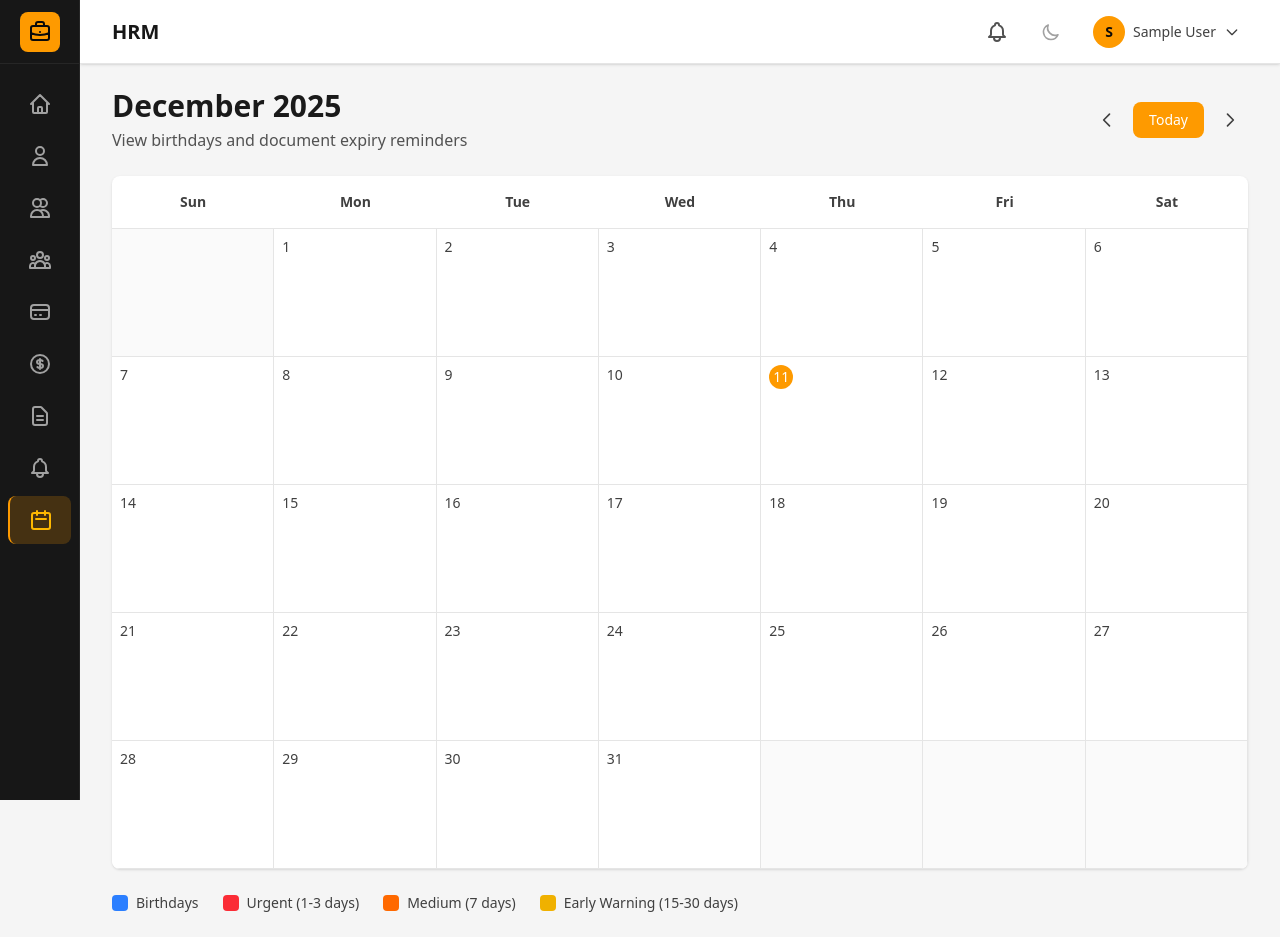
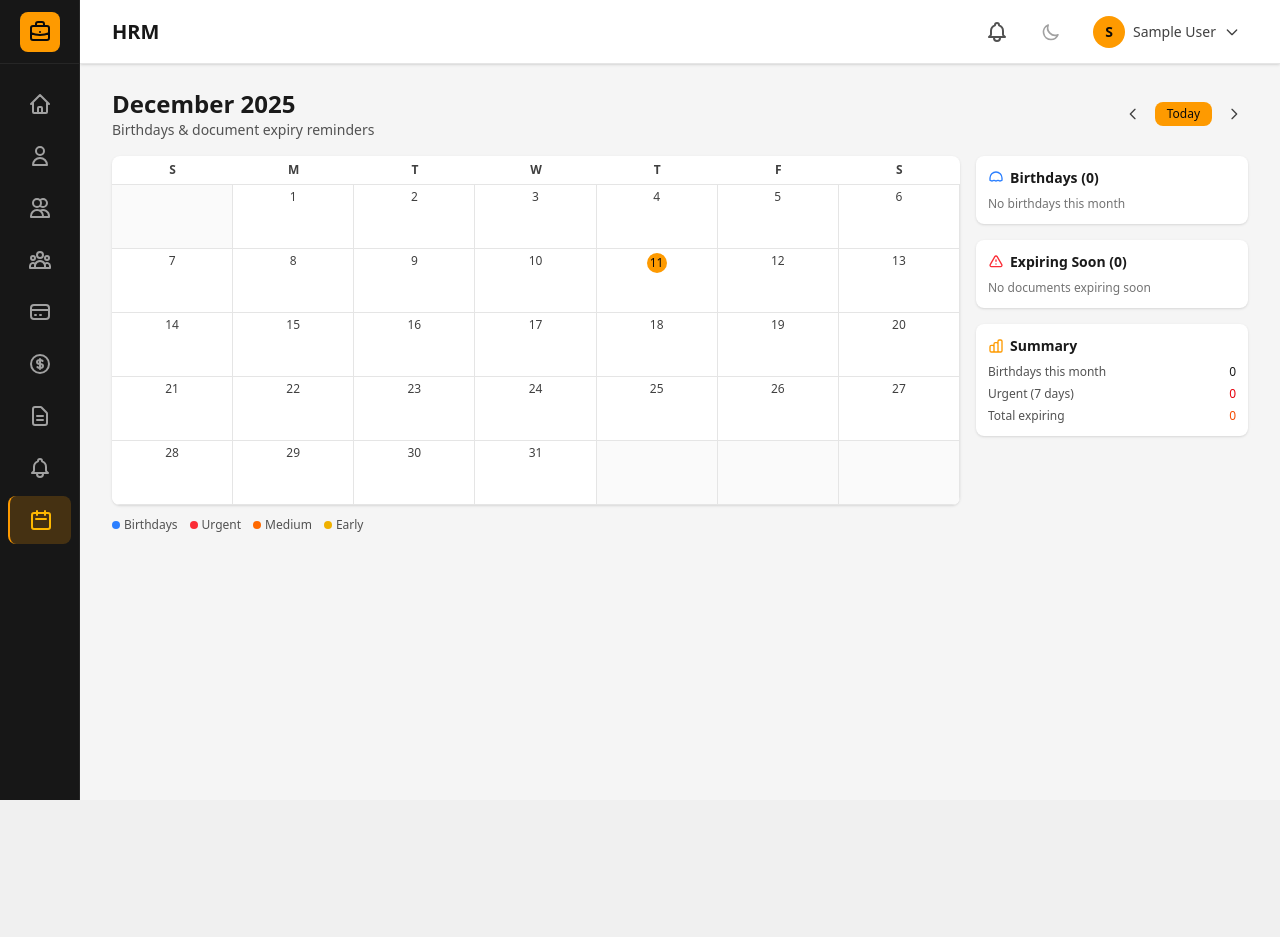
Before and after one commit to Moksha89/hrm, a Laravel app: page /calendar in a window 1280 px wide. After the commit the page ends 800 px from the top, so only its background shows below. Run offline with Laravel 12, Linux system fonts and the light colour scheme; a user stored in the database is signed in; data comes from the database, SQL or seed files in the repository; tables that the repository leaves empty hold one stand-in row (values such as "Sample post"); data that the repository does not hold is empty; style sheets or scripts are compiled from the project's sources; some libraries are stand-ins or nearby versions.

Commit message:
Add single session login and improve calendar with smaller icons and sidebar lists
Co-Authored-By: Tulasiram Pemmadi <tulasirampemmadi@gmail.com>

```diff
--- a/app/Http/Controllers/CalendarController.php
+++ b/app/Http/Controllers/CalendarController.php
@@ -18,6 +18,7 @@ class CalendarController extends Controller
         $daysInMonth = $currentDate->daysInMonth;
         $firstDayOfWeek = $currentDate->dayOfWeek;
 
+        // Get birthdays for the current month
         $birthdays = Employee::with('user')
             ->whereNotNull('dob')
             ->where('status', 'active')
@@ -30,13 +31,50 @@ class CalendarController extends Controller
                 return [
                     'type' => 'birthday',
                     'day' => $dob->day,
+                    'employee_id' => $employee->id,
                     'employee_name' => $employee->user->name,
                     'title' => $employee->user->name . "'s Birthday",
+                    'date' => $dob->format('M d'),
                     'color' => 'blue',
+                ];
+            })
+            ->sortBy('day')
+            ->values();
+
+        // Get upcoming document expiries (next 30 days)
+        $today = now();
+        $thirtyDaysFromNow = $today->copy()->addDays(30);
+
+        $upcomingExpiries = Document::with(['employee.user'])
+            ->whereNotNull('expiry_date')
+            ->whereBetween('expiry_date', [$today, $thirtyDaysFromNow])
+            ->whereHas('employee', function ($query) {
+                $query->where('status', 'active');
+            })
+            ->orderBy('expiry_date')
+            ->get()
+            ->map(function ($document) use ($today) {
+                $expiryDate = Carbon::parse($document->expiry_date);
+                $daysUntilExpiry = $today->diffInDays($expiryDate, false);
+
+                $color = match(true) {
+                    $daysUntilExpiry <= 3 => 'red',
+                    $daysUntilExpiry <= 7 => 'orange',
+                    default => 'yellow'
+                };
+
+                return [
+                    'type' => 'expiry',
+                    'employee_id' => $document->employee->id,
+                    'employee_name' => $document->employee->user->name,
+                    'document_name' => $document->document_name,
+                    'days_until_expiry' => $daysUntilExpiry,
+                    'expiry_date' => $expiryDate->format('M d, Y'),
+                    'color' => $color,
                 ];
             });
 
-        $today = now();
+        // Get reminders for calendar display
         $reminders = Document::with(['employee.user'])
             ->whereNotNull('expiry_date')
             ->whereHas('employee', function ($query) {
@@ -80,13 +118,25 @@ class CalendarController extends Controller
                 return $reminder['month'] == $month && $reminder['year'] == $year;
             });
 
-        $events = $birthdays->concat($reminders)->groupBy('day');
+        // Create calendar events for display
+        $calendarBirthdays = $birthdays->map(function ($b) {
+            return [
+                'type' => 'birthday',
+                'day' => $b['day'],
+                'title' => $b['employee_name'] . "'s Birthday",
+                'color' => 'blue',
+            ];
+        });
+
+        $events = $calendarBirthdays->concat($reminders)->groupBy('day');
 
         return view('calendar.index', compact(
             'currentDate',
             'daysInMonth',
             'firstDayOfWeek',
             'events',
+            'birthdays',
+            'upcomingExpiries',
             'month',
             'year'
         ));
--- a/resources/views/calendar/index.blade.php
+++ b/resources/views/calendar/index.blade.php
@@ -4,39 +4,41 @@
 
 @section('content')
 <div class="max-w-7xl mx-auto">
-    <div class="flex flex-col sm:flex-row sm:items-center sm:justify-between mb-6 gap-4">
+    <div class="flex flex-col sm:flex-row sm:items-center sm:justify-between mb-4 gap-3">
         <div>
-            <h1 class="text-2xl sm:text-3xl font-bold text-gray-900 dark:text-white">
+            <h1 class="text-xl sm:text-2xl font-bold text-gray-900 dark:text-white">
                 {{ $currentDate->format('F Y') }}
             </h1>
-            <p class="text-gray-600 dark:text-gray-400 mt-1">View birthdays and document expiry reminders</p>
+            <p class="text-gray-600 dark:text-gray-400 text-sm">Birthdays & document expiry reminders</p>
         </div>
         <div class="flex items-center space-x-2">
             <a href="{{ route('calendar', ['month' => $currentDate->copy()->subMonth()->month, 'year' => $currentDate->copy()->subMonth()->year]) }}"
-               class="p-2 text-gray-700 dark:text-gray-300 hover:bg-gray-100 dark:hover:bg-gray-700 rounded-lg transition-colors">
-                <svg class="w-5 h-5" fill="none" stroke="currentColor" viewBox="0 0 24 24">
+               class="p-1.5 text-gray-700 dark:text-gray-300 hover:bg-gray-100 dark:hover:bg-gray-700 rounded-lg transition-colors">
+                <svg class="w-4 h-4" fill="none" stroke="currentColor" viewBox="0 0 24 24">
                     <path stroke-linecap="round" stroke-linejoin="round" stroke-width="2" d="M15 19l-7-7 7-7"></path>
                 </svg>
             </a>
             <a href="{{ route('calendar') }}"
-               class="px-4 py-2 bg-amber-500 hover:bg-amber-600 text-white rounded-lg text-sm font-medium transition-colors">
+               class="px-3 py-1 bg-amber-500 hover:bg-amber-400 text-black rounded-lg text-xs font-medium transition-colors">
                 Today
             </a>
             <a href="{{ route('calendar', ['month' => $currentDate->copy()->addMonth()->month, 'year' => $currentDate->copy()->addMonth()->year]) }}"
-               class="p-2 text-gray-700 dark:text-gray-300 hover:bg-gray-100 dark:hover:bg-gray-700 rounded-lg transition-colors">
-                <svg class="w-5 h-5" fill="none" stroke="currentColor" viewBox="0 0 24 24">
+               class="p-1.5 text-gray-700 dark:text-gray-300 hover:bg-gray-100 dark:hover:bg-gray-700 rounded-lg transition-colors">
+                <svg class="w-4 h-4" fill="none" stroke="currentColor" viewBox="0 0 24 24">
                     <path stroke-linecap="round" stroke-linejoin="round" stroke-width="2" d="M9 5l7 7-7 7"></path>
                 </svg>
             </a>
         </div>
     </div>
 
+    <div class="grid grid-cols-1 lg:grid-cols-4 gap-4">
+        <!-- Calendar Grid -->
+        <div class="lg:col-span-3">
             <div class="bg-white dark:bg-gray-800 rounded-lg shadow overflow-hidden">
                 <div class="grid grid-cols-7 border-b border-gray-200 dark:border-gray-700">
-            @foreach(['Sun', 'Mon', 'Tue', 'Wed', 'Thu', 'Fri', 'Sat'] as $day)
-            <div class="p-2 sm:p-4 text-center font-semibold text-gray-700 dark:text-gray-300 text-xs sm:text-sm">
-                <span class="hidden sm:inline">{{ $day }}</span>
-                <span class="sm:hidden">{{ substr($day, 0, 1) }}</span>
+                    @foreach(['S', 'M', 'T', 'W', 'T', 'F', 'S'] as $day)
+                    <div class="p-1.5 text-center font-semibold text-gray-700 dark:text-gray-300 text-xs">
+                        {{ $day }}
                     </div>
                     @endforeach
                 </div>
@@ -54,20 +56,20 @@
                                 $dayEvents = $events->get($day, collect());
                             @endphp
 
-                    <div class="min-h-16 sm:min-h-32 p-1 sm:p-2 border-b border-r border-gray-200 dark:border-gray-700 {{ $isCurrentMonth ? 'bg-white dark:bg-gray-800' : 'bg-gray-50 dark:bg-gray-900' }}">
+                            <div class="min-h-10 sm:min-h-16 p-0.5 sm:p-1 border-b border-r border-gray-200 dark:border-gray-700 {{ $isCurrentMonth ? 'bg-white dark:bg-gray-800' : 'bg-gray-50 dark:bg-gray-900' }}">
                                 @if($isCurrentMonth)
-                            <div class="flex items-center justify-between mb-1">
-                                <span class="text-xs sm:text-sm font-medium {{ $isToday ? 'bg-amber-500 text-white w-5 h-5 sm:w-6 sm:h-6 rounded-full flex items-center justify-center' : 'text-gray-700 dark:text-gray-300' }}">
+                                    <div class="flex items-center justify-center mb-0.5">
+                                        <span class="text-xs font-medium {{ $isToday ? 'bg-amber-500 text-black w-5 h-5 rounded-full flex items-center justify-center' : 'text-gray-700 dark:text-gray-300' }}">
                                             {{ $day }}
                                         </span>
                                     </div>
 
-                            @foreach($dayEvents as $event)
-                                <div class="mb-1 px-1 sm:px-2 py-0.5 sm:py-1 rounded text-xs truncate {{ $event['color'] == 'blue' ? 'bg-blue-100 dark:bg-blue-900/30 text-blue-800 dark:text-blue-300' : ($event['color'] == 'red' ? 'bg-red-100 dark:bg-red-900/30 text-red-800 dark:text-red-300' : ($event['color'] == 'orange' ? 'bg-orange-100 dark:bg-orange-900/30 text-orange-800 dark:text-orange-300' : 'bg-yellow-100 dark:bg-yellow-900/30 text-yellow-800 dark:text-yellow-300')) }}">
-                                    <span class="hidden sm:inline">{{ $event['title'] }}</span>
-                                    <span class="sm:hidden">{{ Str::limit($event['title'], 5) }}</span>
-                                </div>
+                                    @foreach($dayEvents->take(2) as $event)
+                                        <div class="mb-0.5 mx-auto w-2 h-2 rounded-full {{ $event['color'] == 'blue' ? 'bg-blue-500' : ($event['color'] == 'red' ? 'bg-red-500' : ($event['color'] == 'orange' ? 'bg-orange-500' : 'bg-yellow-500')) }}" title="{{ $event['title'] }}"></div>
                                     @endforeach
+                                    @if($dayEvents->count() > 2)
+                                        <div class="text-center text-xs text-gray-400">+{{ $dayEvents->count() - 2 }}</div>
+                                    @endif
                                 @endif
                             </div>
                         @endfor
@@ -78,22 +80,105 @@
                 </div>
             </div>
 
-    <div class="mt-6 flex flex-wrap items-center gap-4 sm:gap-6 text-sm">
-        <div class="flex items-center space-x-2">
-            <div class="w-4 h-4 bg-blue-500 rounded"></div>
-            <span class="text-gray-700 dark:text-gray-300">Birthdays</span>
+            <!-- Legend -->
+            <div class="mt-3 flex flex-wrap items-center gap-3 text-xs">
+                <div class="flex items-center space-x-1">
+                    <div class="w-2 h-2 bg-blue-500 rounded-full"></div>
+                    <span class="text-gray-600 dark:text-gray-400">Birthdays</span>
                 </div>
-        <div class="flex items-center space-x-2">
-            <div class="w-4 h-4 bg-red-500 rounded"></div>
-            <span class="text-gray-700 dark:text-gray-300">Urgent (1-3 days)</span>
+                <div class="flex items-center space-x-1">
+                    <div class="w-2 h-2 bg-red-500 rounded-full"></div>
+                    <span class="text-gray-600 dark:text-gray-400">Urgent</span>
                 </div>
-        <div class="flex items-center space-x-2">
-            <div class="w-4 h-4 bg-orange-500 rounded"></div>
-            <span class="text-gray-700 dark:text-gray-300">Medium (7 days)</span>
+                <div class="flex items-center space-x-1">
+                    <div class="w-2 h-2 bg-orange-500 rounded-full"></div>
+                    <span class="text-gray-600 dark:text-gray-400">Medium</span>
                 </div>
-        <div class="flex items-center space-x-2">
-            <div class="w-4 h-4 bg-yellow-500 rounded"></div>
-            <span class="text-gray-700 dark:text-gray-300">Early Warning (15-30 days)</span>
+                <div class="flex items-center space-x-1">
+                    <div class="w-2 h-2 bg-yellow-500 rounded-full"></div>
+                    <span class="text-gray-600 dark:text-gray-400">Early</span>
+                </div>
+            </div>
+        </div>
+
+        <!-- Sidebar Lists -->
+        <div class="space-y-4">
+            <!-- Birthdays This Month -->
+            <div class="bg-white dark:bg-gray-800 rounded-lg shadow p-3">
+                <h3 class="text-sm font-semibold text-gray-900 dark:text-white mb-2 flex items-center">
+                    <svg class="w-4 h-4 mr-1.5 text-blue-500" fill="none" stroke="currentColor" viewBox="0 0 24 24">
+                        <path stroke-linecap="round" stroke-linejoin="round" stroke-width="2" d="M21 15.546c-.523 0-1.046.151-1.5.454a2.704 2.704 0 01-3 0 2.704 2.704 0 00-3 0 2.704 2.704 0 01-3 0 2.704 2.704 0 00-3 0 2.704 2.704 0 01-3 0A2.704 2.704 0 003 15.546V12a9 9 0 0118 0v3.546z"></path>
+                    </svg>
+                    Birthdays ({{ $birthdays->count() }})
+                </h3>
+                @if($birthdays->count() > 0)
+                    <ul class="space-y-1.5 max-h-40 overflow-y-auto">
+                        @foreach($birthdays as $birthday)
+                            <li class="flex items-center justify-between text-xs">
+                                <a href="{{ route('employees.show', $birthday['employee_id']) }}" class="text-gray-700 dark:text-gray-300 hover:text-amber-600 dark:hover:text-amber-400 truncate">
+                                    {{ $birthday['employee_name'] }}
+                                </a>
+                                <span class="text-gray-500 dark:text-gray-400 ml-1 flex-shrink-0">{{ $birthday['date'] }}</span>
+                            </li>
+                        @endforeach
+                    </ul>
+                @else
+                    <p class="text-xs text-gray-500 dark:text-gray-400">No birthdays this month</p>
+                @endif
+            </div>
+
+            <!-- Document Expiries -->
+            <div class="bg-white dark:bg-gray-800 rounded-lg shadow p-3">
+                <h3 class="text-sm font-semibold text-gray-900 dark:text-white mb-2 flex items-center">
+                    <svg class="w-4 h-4 mr-1.5 text-red-500" fill="none" stroke="currentColor" viewBox="0 0 24 24">
+                        <path stroke-linecap="round" stroke-linejoin="round" stroke-width="2" d="M12 9v2m0 4h.01m-6.938 4h13.856c1.54 0 2.502-1.667 1.732-3L13.732 4c-.77-1.333-2.694-1.333-3.464 0L3.34 16c-.77 1.333.192 3 1.732 3z"></path>
+                    </svg>
+                    Expiring Soon ({{ $upcomingExpiries->count() }})
+                </h3>
+                @if($upcomingExpiries->count() > 0)
+                    <ul class="space-y-2 max-h-48 overflow-y-auto">
+                        @foreach($upcomingExpiries as $expiry)
+                            <li class="text-xs">
+                                <div class="flex items-center justify-between">
+                                    <a href="{{ route('employees.show', $expiry['employee_id']) }}" class="text-gray-700 dark:text-gray-300 hover:text-amber-600 dark:hover:text-amber-400 truncate">
+                                        {{ $expiry['employee_name'] }}
+                                    </a>
+                                    <span class="text-xs px-1 py-0.5 rounded {{ $expiry['color'] == 'red' ? 'bg-red-100 text-red-700 dark:bg-red-900/30 dark:text-red-300' : ($expiry['color'] == 'orange' ? 'bg-orange-100 text-orange-700 dark:bg-orange-900/30 dark:text-orange-300' : 'bg-yellow-100 text-yellow-700 dark:bg-yellow-900/30 dark:text-yellow-300') }} flex-shrink-0 ml-1">
+                                        {{ $expiry['days_until_expiry'] }}d
+                                    </span>
+                                </div>
+                                <p class="text-gray-500 dark:text-gray-400 truncate">{{ $expiry['document_name'] }}</p>
+                            </li>
+                        @endforeach
+                    </ul>
+                @else
+                    <p class="text-xs text-gray-500 dark:text-gray-400">No documents expiring soon</p>
+                @endif
+            </div>
+
+            <!-- Quick Stats -->
+            <div class="bg-white dark:bg-gray-800 rounded-lg shadow p-3">
+                <h3 class="text-sm font-semibold text-gray-900 dark:text-white mb-2 flex items-center">
+                    <svg class="w-4 h-4 mr-1.5 text-amber-500" fill="none" stroke="currentColor" viewBox="0 0 24 24">
+                        <path stroke-linecap="round" stroke-linejoin="round" stroke-width="2" d="M9 19v-6a2 2 0 00-2-2H5a2 2 0 00-2 2v6a2 2 0 002 2h2a2 2 0 002-2zm0 0V9a2 2 0 012-2h2a2 2 0 012 2v10m-6 0a2 2 0 002 2h2a2 2 0 002-2m0 0V5a2 2 0 012-2h2a2 2 0 012 2v14a2 2 0 01-2 2h-2a2 2 0 01-2-2z"></path>
+                    </svg>
+                    Summary
+                </h3>
+                <div class="space-y-1.5 text-xs">
+                    <div class="flex justify-between">
+                        <span class="text-gray-600 dark:text-gray-400">Birthdays this month</span>
+                        <span class="font-medium text-gray-900 dark:text-white">{{ $birthdays->count() }}</span>
+                    </div>
+                    <div class="flex justify-between">
+                        <span class="text-gray-600 dark:text-gray-400">Urgent (7 days)</span>
+                        <span class="font-medium text-red-600 dark:text-red-400">{{ $upcomingExpiries->where('days_until_expiry', '<=', 7)->count() }}</span>
+                    </div>
+                    <div class="flex justify-between">
+                        <span class="text-gray-600 dark:text-gray-400">Total expiring</span>
+                        <span class="font-medium text-orange-600 dark:text-orange-400">{{ $upcomingExpiries->count() }}</span>
+                    </div>
+                </div>
+            </div>
         </div>
     </div>
 </div>
```
Also changed, not shown: app/Http/Controllers/Auth/LoginController.php (+20 -0 lines). Lines whose indentation alone changed are shown as unchanged.
